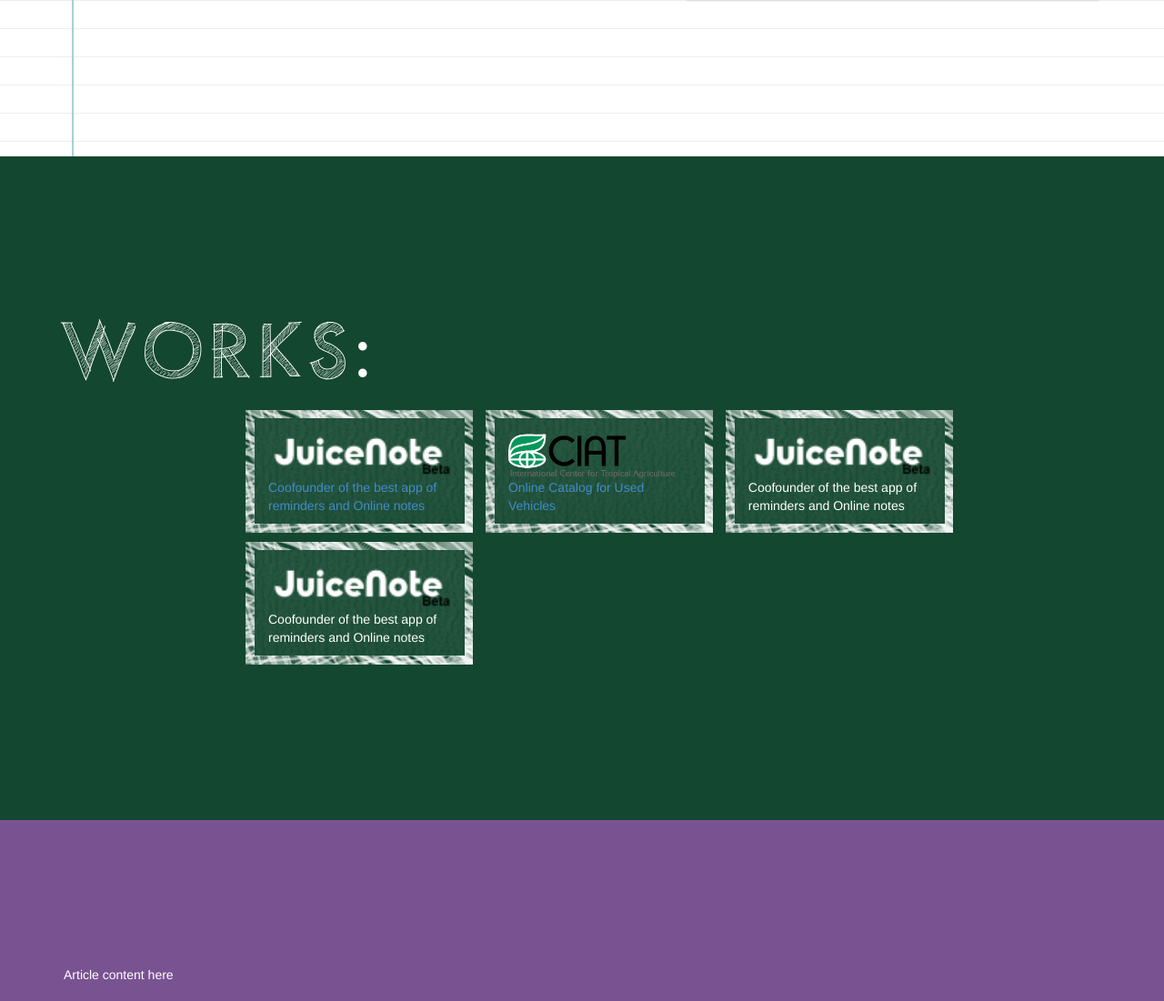
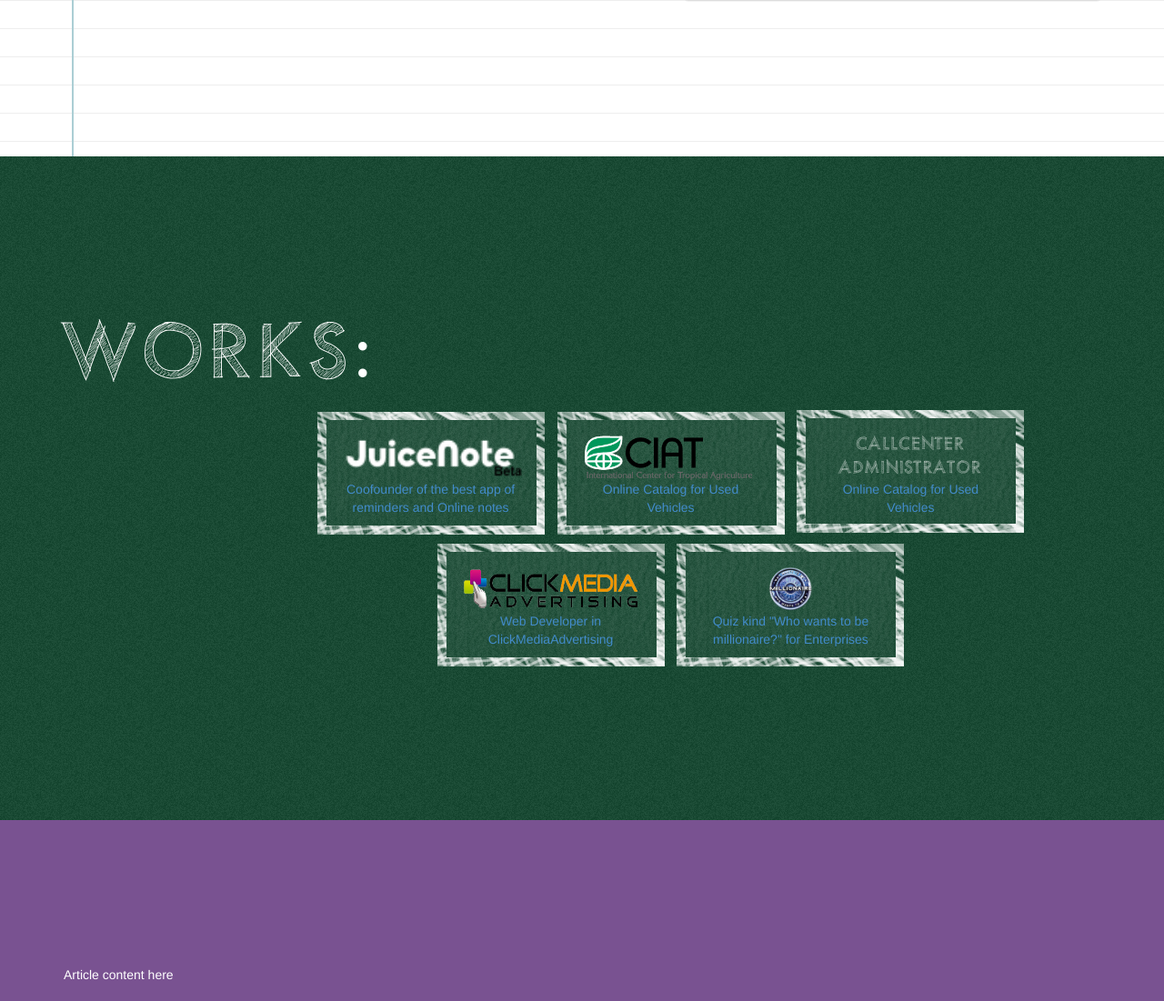
Before and after one commit to beren5000/brochure, a Django app: page / in a window 1280 px wide. Shown: the part 1268-2369 px from the top of the page at 91% size. Run offline with Django 3.2, Linux system fonts and the light colour scheme; some libraries are stand-ins or nearby versions.

Commit message:
works end

```diff
--- a/brochure/brochure/templates/main/brochure.html
+++ b/brochure/brochure/templates/main/brochure.html
@@ -55,6 +55,7 @@
         background-size: 100% 31px;
     }
     #works{
+        background-image: url("{% static 'img/worksnoise.png' %}");
         background-color: #14472F;
         color: white;
     }
@@ -222,18 +223,21 @@
                 </div>
             </div>
             <div class="row">
-                <div class="col-md-10 col-md-offset-2">
+                <div class="col-md-10 col-md-offset-2" style="text-align: center; text-decoration: none;">
                     <div class="chalk-work">
-                        <a href="http://www.juicenote.com/"> <img src="{% static 'img/juicenote.png' %}" height="50px"> Coofounder of the best app of reminders and Online notes</a>
+                        <a href="http://www.juicenote.com/" target="_blank" style="text-decoration: none"> <img src="{% static 'img/juicenote.png' %}" height="50px"> Coofounder of the best app of reminders and Online notes</a>
                     </div>
                     <div class="chalk-work">
-                        <a href="http://catalogo.camilomonsalve.com"> <img src="{% static 'img/ciat.png' %}" height="50px"> Online Catalog for Used Vehicles</a>
+                        <a href="http://catalogo.camilomonsalve.com" target="_blank" style="text-decoration: none"> <img src="{% static 'img/ciat.png' %}" height="50px"> Online Catalog for Used Vehicles</a>
                     </div>
                     <div class="chalk-work">
-                        <img src="{% static 'img/juicenote.png' %}" height="50px"> Coofounder of the best app of reminders and Online notes
+                        <a href="http://sabila.camilomonsalve.com" target="_blank" style="text-decoration: none"> <div style="font-family:'Blueprint2'; font-size: 18px; color:white;">CallCenter Administrator</div> Online Catalog for Used Vehicles</a>
                     </div>
                     <div class="chalk-work">
-                        <img src="{% static 'img/juicenote.png' %}" height="50px"> Coofounder of the best app of reminders and Online notes
+                        <a href="http://www.elclickmillonario.com.co/" target="_blank" style="text-decoration: none"> <img src="{% static 'img/click.png' %}" height="50px" width="200px"><br>Web Developer in ClickMediaAdvertising</a>
+                    </div>
+                    <div class="chalk-work">
+                        <a href="http://millonario.camilomonsalve.com" target="_blank" style="text-decoration: none"> <img src="{% static 'img/millionaire.png' %}" height="50px"><br> Quiz kind "Who wants to be millionaire?" for Enterprises </a>
                     </div>
                 </div>
             </div>
```
Also changed, not shown: brochure/brochure/modules/main/static/img/click.png (added), brochure/brochure/modules/main/static/img/millionaire.png (added), brochure/brochure/modules/main/static/img/worksnoise.png (added).
